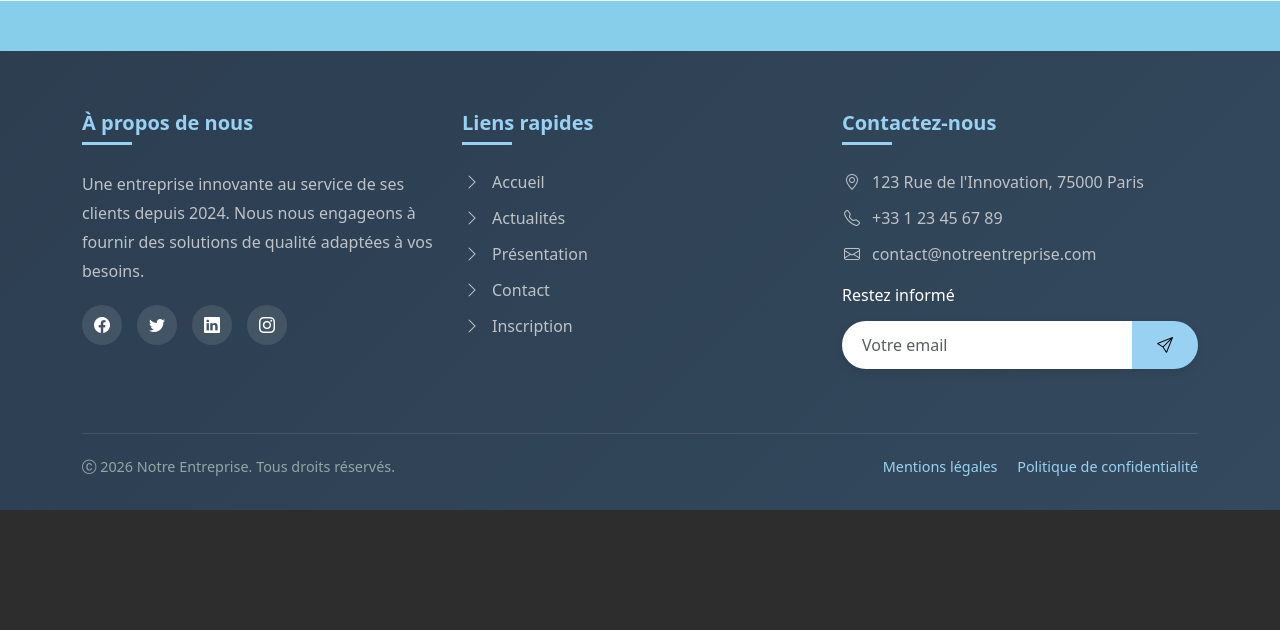
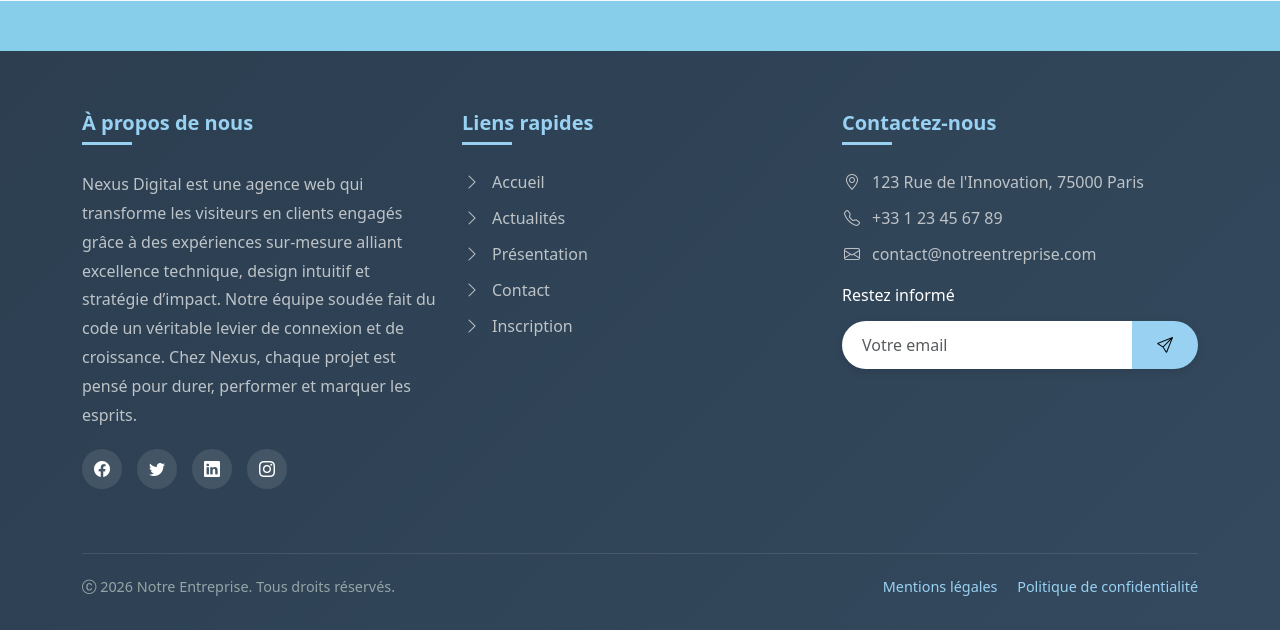
Before and after one commit to apierre1541/GroupeA-L316-2026, a Symfony app: template templates/home/index.html.twig in a window 1280 px wide. Shown: the part 964-1594 px from the top of the page. Before the commit the page ends 1474 px from the top, so only its background shows below. Run offline with Twig, Linux system fonts and the light colour scheme; the template is opened without the code that fills it, so the values that code supplies are empty; style sheets or scripts are compiled from the project's sources; some libraries are stand-ins or nearby versions.

Commit message:
Commencer à mettre au propre la page d'accueil

```diff
--- a/templates/home/index.html.twig
+++ b/templates/home/index.html.twig
@@ -173,12 +173,6 @@
                     {% endfor %}
                 </div>
 
-                <div class="text-center mt-4">
-                    <a href="actualites" class="btn btn-primary btn-lg px-4">
-                        <i class="bi bi-list-ul me-2"></i> Voir toutes les actualités
-                    </a>
-                </div>
-
             {% else %}
                 <div class="alert alert-info text-center py-4">
                     <i class="bi bi-info-circle me-2"></i> Aucune actualité pour le moment.
@@ -196,7 +190,7 @@
                     <p class="mb-0">N'hésitez pas à nous contacter pour plus d'informations.</p>
                 </div>
                 <div class="col-md-4 text-md-end">
-                    <a href="/admin/actualite" class="btn btn-primary btn-lg px-4">
+                    <a href="/new" class="btn btn-primary btn-lg px-4">
                         <i class="bi bi-chat-dots me-2"></i> Nous contacter
                     </a>
                 </div>
@@ -212,9 +206,10 @@
                 <div class="col-lg-4 col-md-6 mb-4">
                     <h5>À propos de nous</h5>
                     <p>
-                        Une entreprise innovante au service de ses clients depuis 2024.
-                        Nous nous engageons à fournir des solutions de qualité adaptées
-                        à vos besoins.
+                        Nexus Digital est une agence web qui transforme les visiteurs en clients engagés grâce à des expériences
+                        sur-mesure alliant excellence technique, design intuitif et stratégie d’impact. Notre équipe soudée
+                        fait du code un véritable levier de connexion et de croissance.
+                        Chez Nexus, chaque projet est pensé pour durer, performer et marquer les esprits.
                     </p>
                     <div class="social-icons">
                         <a href="#"><i class="bi bi-facebook"></i></a>
```
